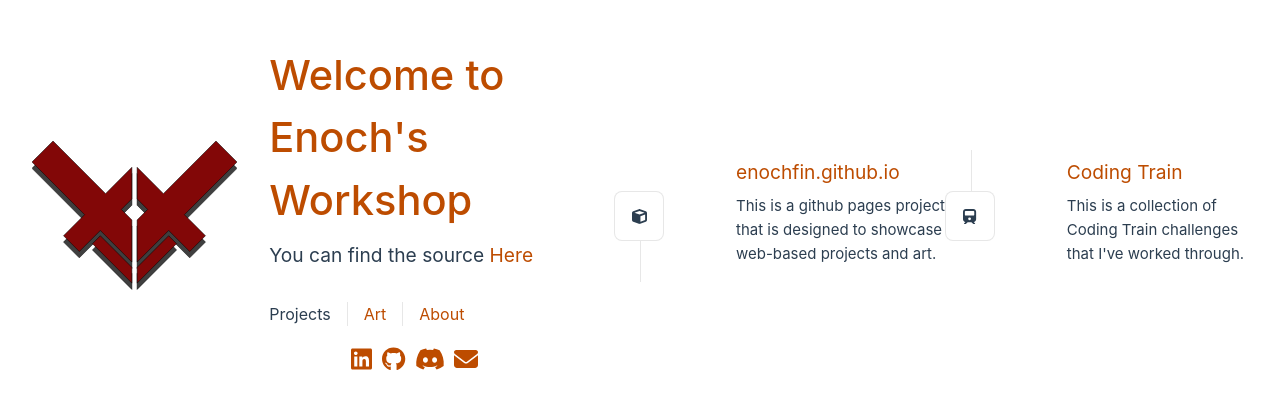
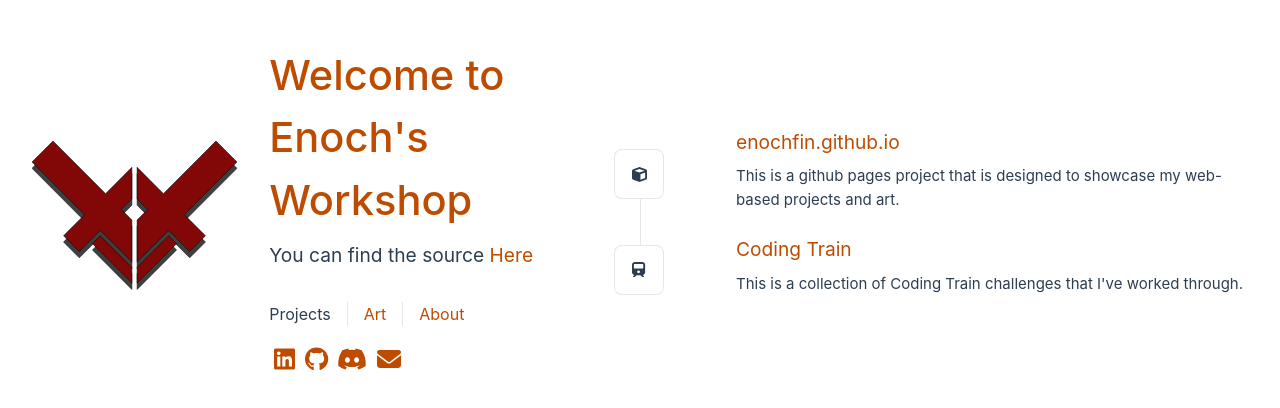
Before and after one commit to EnochFin/enochfin.github.io, a Vue app: page / in a window 1280 px wide. Shown: the part 184-592 px from the top of the page. Built offline with nearby package versions, Linux system fonts and the light colour scheme.

Commit message:
consolidate items and fix routing

```diff
--- a/src/App.vue
+++ b/src/App.vue
@@ -107,13 +107,9 @@ nav a:first-of-type {
     margin-top: 1rem;
   }
 
-  soc {
+  #socials {
     text-align: left;
-    margin-left: -1rem;
-    font-size: 1rem;
-
-    padding: 1rem 0;
-    margin-top: 1rem;
+    font-size: 24px;
   }
 }
 </style>
--- a/src/views/HomeView.vue
+++ b/src/views/HomeView.vue
@@ -28,7 +28,8 @@ import WelcomeItem from '../components/WelcomeItem.vue'
   .welcome {
     min-height: 100vh;
     display: flex;
-    align-items: center;
+    justify-content: center;
+    flex-direction: column;
   }
 }
 
```
